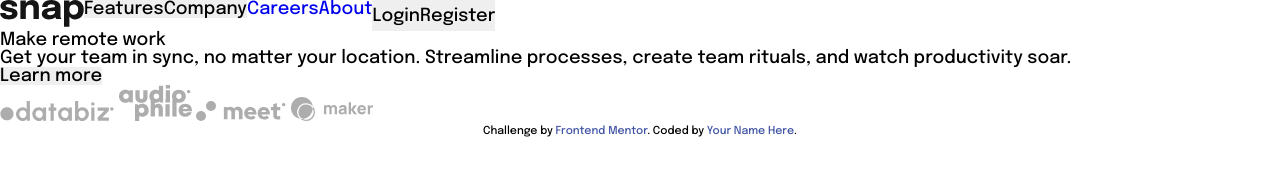
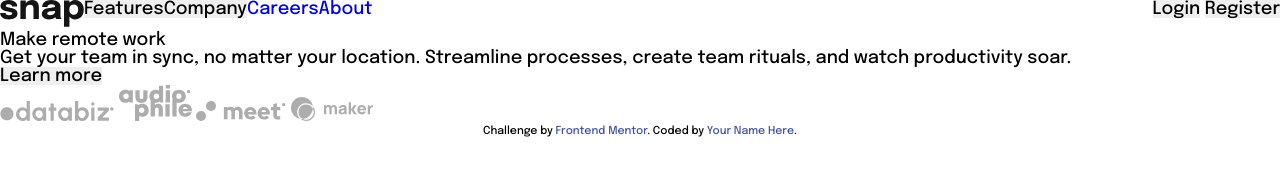
Before and after one commit to Couch-Tyrant/Intro-section-with-dropdown-navigation, a plain HTML site: page index.html in a window 1280 px wide. Drawn offline with Linux system fonts and the light colour scheme.

Commit message:
Add css style

```diff
--- a/index.html
+++ b/index.html
@@ -18,8 +18,8 @@
 
 <header class="header">
   <nav class="header-nav">
-    <a href="#"><img src="./images/logo.svg" alt="" srcset=""></a>
     <div class="page-nav">
+    <a href="#" class="logo"><img src="./images/logo.svg" alt="" srcset=""></a>
       <div class="dropdown-features">
         <button class="dropdown-features-btn" type="submit">
           Features
@@ -45,8 +45,10 @@
       <a href="#">About</a>
     </div>
 
-    <button type="submit">Login</button>
-    <button type="submit">Register</button>
+    <div class="login-register">
+      <button type="submit">Login</button>
+      <button type="submit">Register</button>
+    </div>
   </nav>
 </header>
 
--- a/style.css
+++ b/style.css
@@ -23,15 +23,6 @@ body{
         "content photo"
         "footer photo";
 }
-
-.header-nav{
-    display: flex;
-    flex-direction: row;
-}
-.page-nav{
-    display: flex;
-    flex-direction: row;
-}
 button{
     border:none;
     font-size: inherit;
@@ -40,6 +31,24 @@ button{
 a{
     text-decoration: none;
 }
+/* TODO */
+.header{
+    /* grid-area: "header"; */
+}
+.header-nav{
+    display: flex;
+    flex-direction: row;
+    justify-content: space-between;
+
+}
+.page-nav{
+    display: flex;
+    flex-direction: row;
+}
+.login-register{
+
+}
+
 .dropdown-features-content{
     display: none;
 }
```
